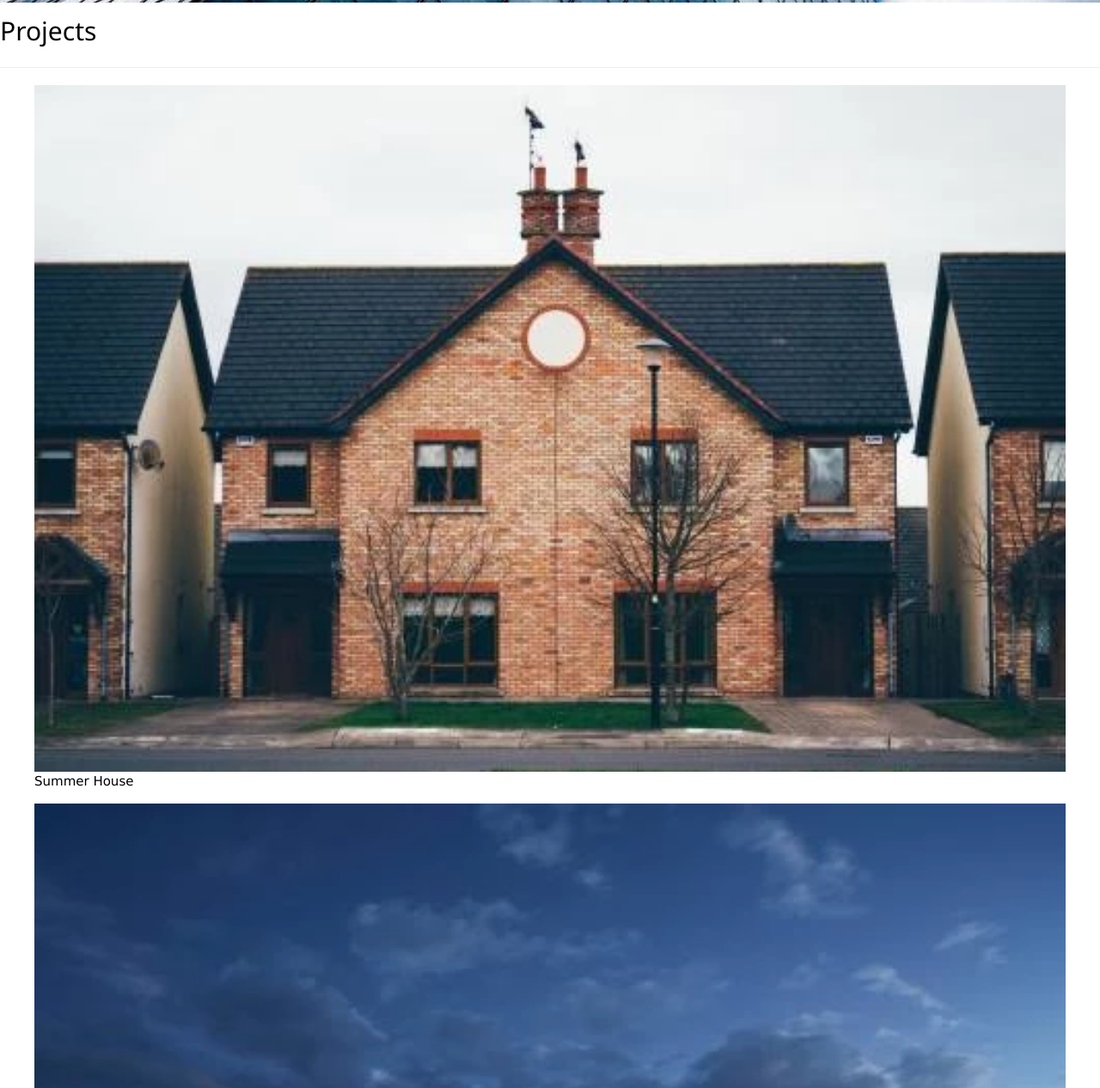
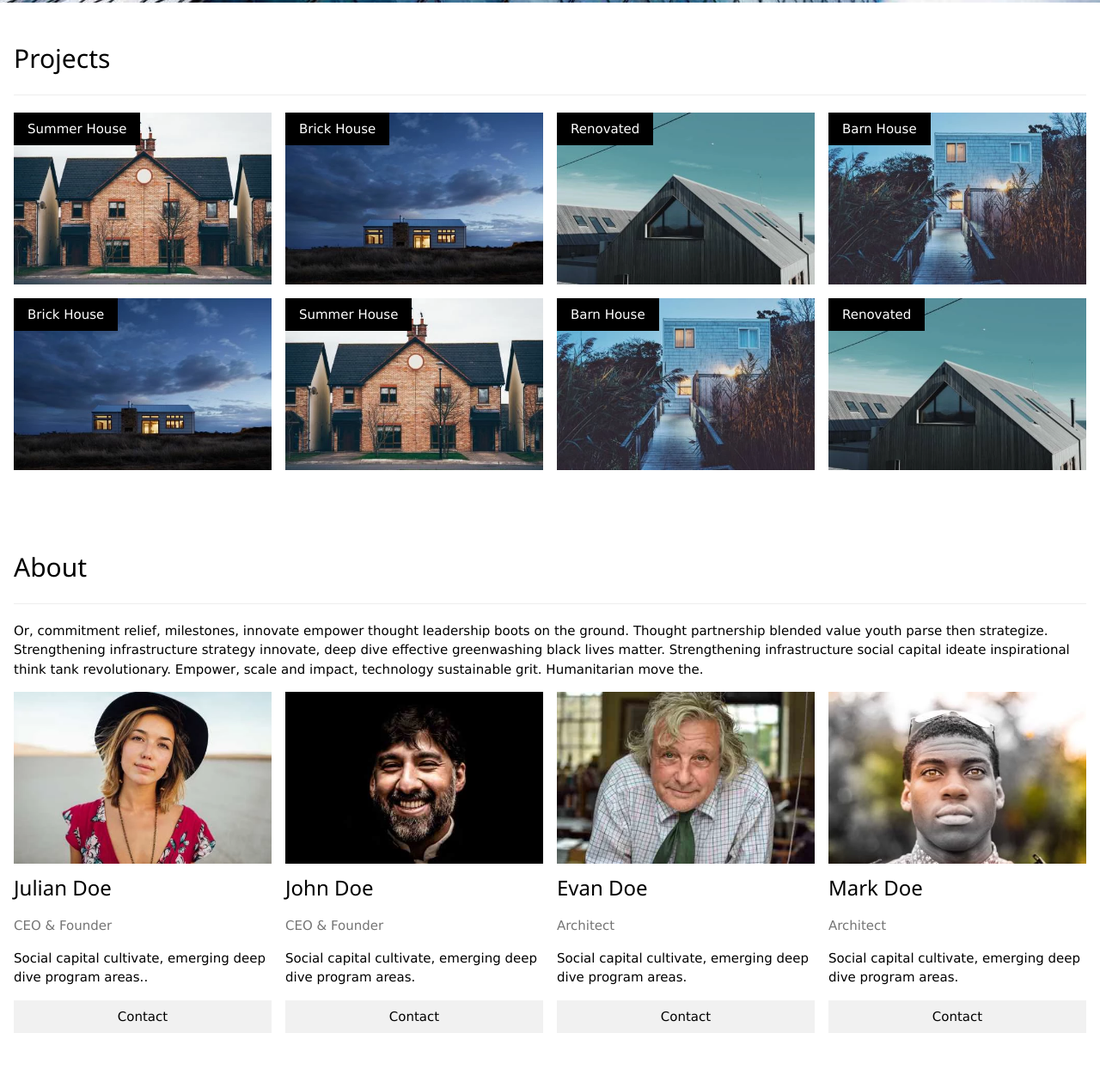
Before and after one commit to GurovDmitriy/W3CSS-tempalates, a website: page source/w3css-architect.html in a window 1280 px wide. Shown: the part 734-2000 px from the top of the page at 86% size. Drawn offline with nearby package versions, Linux system fonts and the light colour scheme.

Commit message:
End w3css arch page

```diff
--- a/source/less/blocks/w3css-architect.less
+++ b/source/less/blocks/w3css-architect.less
@@ -22,3 +22,7 @@
 .w3css-architect .w3-content {
   max-width: 1500px;
 }
+
+.w3css-architect main.w3-content {
+  max-width: 1532px;
+}
--- a/source/less/global/default.less
+++ b/source/less/global/default.less
@@ -82,6 +82,11 @@ button:focus:not(:focus-visible) {
 }
 
 /*standart tag*/
+
+figure {
+  margin: 0;
+  padding: 0;
+}
 
 textarea {
   resize: vertical;
--- a/source/w3css-architect.html
+++ b/source/w3css-architect.html
@@ -78,95 +78,123 @@
 
   <main class="w3-content" id="main">
 
+    <section class="w3-padding-32">
+      <div class="w3-container">
         <h2 id="projects">Projects</h2>
         <hr>
+      </div>
 
-    <figure>
+      <div class="w3-row w3-row-padding">
+        <figure class="w3-col m6 l3 w3-margin-bottom">
+          <div class="w3-display-container">
             <picture>
               <source type="image/webp"
                       srcset="image/min/house2.webp">
 
               <img class="w3-image" src="image/min/house2.jpg" width="500" height="333" alt="House">
             </picture>
-      <figcaption>Summer House</figcaption>
+            <figcaption class="w3-display-topleft w3-padding w3-tag">Summer House</figcaption>
+          </div>
         </figure>
 
-    <figure>
+        <figure class="w3-col m6 l3 w3-margin-bottom">
+          <div class="w3-display-container">
             <picture>
               <source type="image/webp"
                       srcset="image/min/house3.webp">
 
               <img class="w3-image" src="image/min/house3.jpg" width="500" height="333" alt="House">
             </picture>
-      <figcaption>Brick House</figcaption>
+            <figcaption class="w3-display-topleft w3-padding w3-tag">Brick House</figcaption>
+          </div>
         </figure>
 
-    <figure>
+        <figure class="w3-col m6 l3 w3-margin-bottom">
+          <div class="w3-display-container">
             <picture>
               <source type="image/webp"
                       srcset="image/min/house4.webp">
 
               <img class="w3-image" src="image/min/house4.jpg" width="500" height="333" alt="House">
             </picture>
-      <figcaption>Renovated</figcaption>
+            <figcaption class="w3-display-topleft w3-padding w3-tag">Renovated</figcaption>
+          </div>
         </figure>
 
-    <figure>
+        <figure class="w3-col m6 l3 w3-margin-bottom">
+          <div class="w3-display-container">
             <picture>
               <source type="image/webp"
                       srcset="image/min/house5.webp">
 
               <img class="w3-image" src="image/min/house5.jpg" width="500" height="333" alt="House">
             </picture>
-      <figcaption>Barn House</figcaption>
+            <figcaption class="w3-display-topleft w3-padding w3-tag">Barn House</figcaption>
+          </div>
+        </figure>
+      </div>
+
+      <div class="w3-row w3-row-padding">
+        <figure class="w3-col m6 l3 w3-margin-bottom">
+          <div class="w3-display-container">
+            <picture>
+              <source type="image/webp"
+                      srcset="image/min/house3.webp">
+
+              <img class="w3-image" src="image/min/house3.jpg" width="500" height="333" alt="House">
+            </picture>
+            <figcaption class="w3-display-topleft w3-padding w3-tag">Brick House</figcaption>
+          </div>
         </figure>
 
-    <figure>
+        <figure class="w3-col m6 l3 w3-margin-bottom">
+          <div class="w3-display-container">
             <picture>
               <source type="image/webp"
                       srcset="image/min/house2.webp">
 
               <img class="w3-image" src="image/min/house2.jpg" width="500" height="333" alt="House">
             </picture>
-      <figcaption>Summer House</figcaption>
+            <figcaption class="w3-display-topleft w3-padding w3-tag">Summer House</figcaption>
+          </div>
         </figure>
 
-    <figure>
+        <figure class="w3-col m6 l3 w3-margin-bottom">
+          <div class="w3-display-container">
             <picture>
               <source type="image/webp"
-                srcset="image/min/house3.webp">
+                      srcset="image/min/house5.webp">
 
-        <img class="w3-image" src="image/min/house3.jpg" width="500" height="333" alt="House">
+              <img class="w3-image" src="image/min/house5.jpg" width="500" height="333" alt="House">
             </picture>
-      <figcaption>Brick House</figcaption>
+            <figcaption class="w3-display-topleft w3-padding w3-tag">Barn House</figcaption>
+          </div>
         </figure>
 
-    <figure>
+        <figure class="w3-col m6 l3 w3-margin-bottom">
+          <div class="w3-display-container">
             <picture>
               <source type="image/webp"
                       srcset="image/min/house4.webp">
 
               <img class="w3-image" src="image/min/house4.jpg" width="500" height="333" alt="House">
             </picture>
-      <figcaption>Renovated</figcaption>
+            <figcaption class="w3-display-topleft w3-padding w3-tag">Renovated</figcaption>
+          </div>
         </figure>
+      </div>
+    </section>
 
-    <figure>
-      <picture>
-        <source type="image/webp"
-                srcset="image/min/house5.webp">
-
-        <img class="w3-image" src="image/min/house5.jpg" width="500" height="333" alt="House">
-      </picture>
-      <figcaption>Barn House</figcaption>
-    </figure>
-
+    <section class="w3-padding-32">
+      <div class="w3-container">
         <h2 id="about">About</h2>
         <hr>
+        <p>Or, commitment relief, milestones, innovate empower thought leadership boots on the ground. Thought partnership blended value youth parse then strategize. Strengthening infrastructure strategy innovate, deep dive effective greenwashing black lives matter. Strengthening infrastructure social capital ideate inspirational think tank revolutionary. Empower, scale and impact, technology sustainable grit. Humanitarian move the.</p>
+      </div>
 
-    <p>Or, commitment relief, milestones, innovate empower thought leadership boots on the ground. Thought partnership blended value youth parse then strategize. Strengthening infrastructure strategy innovate, deep dive effective greenwashing black lives matter. Strengthening infrastructure social capital ideate inspirational think tank revolutionary. Empower, scale and impact, technology sustainable grit. Humanitarian move the.</p>
 
-    <figure>
+      <div class="w3-row w3-row-padding">
+        <figure class="w3-col m6 l3 w3-margin-bottom">
           <picture>
             <source type="image/webp"
                     srcset="image/min/team1.webp">
@@ -175,13 +203,13 @@
           </picture>
           <figcaption>
             <h3>Julian Doe</h3>
-        <p>CEO & Founder</p>
-        <p>Dynamic; efficient big data, theory of change but. Global radical.</p>
-        <a href="#">Contact</a>
+            <p class="w3-text-grey">CEO & Founder</p>
+            <p>Social capital cultivate, emerging deep dive program areas..</p>
+            <a class="w3-button w3-block w3-light-grey" href="#">Contact</a>
           </figcaption>
         </figure>
 
-    <figure>
+        <figure class="w3-col m6 l3 w3-margin-bottom">
           <picture>
             <source type="image/webp"
                     srcset="image/min/team2.webp">
@@ -190,13 +218,13 @@
           </picture>
           <figcaption>
             <h3>John Doe</h3>
-        <p>CEO & Founder</p>
-        <p>Our work, thought leader silo program area citizen-centered optimism, mass.</p>
-        <a href="#">Contact</a>
+            <p class="w3-text-grey">CEO & Founder</p>
+            <p>Social capital cultivate, emerging deep dive program areas.</p>
+            <a class="w3-button w3-block w3-light-grey" href="#">Contact</a>
           </figcaption>
         </figure>
 
-    <figure>
+        <figure class="w3-col m6 l3 w3-margin-bottom">
           <picture>
             <source type="image/webp"
                     srcset="image/min/team3.webp">
@@ -205,13 +233,13 @@
           </picture>
           <figcaption>
             <h3>Evan Doe</h3>
-        <p>Architect</p>
-        <p>Social capital cultivate families catalyze, emerging deep dive program areas.</p>
-        <a href="#">Contact</a>
+            <p class="w3-text-grey">Architect</p>
+            <p>Social capital cultivate, emerging deep dive program areas.</p>
+            <a class="w3-button w3-block w3-light-grey" href="#">Contact</a>
           </figcaption>
         </figure>
 
-    <figure>
+        <figure class="w3-col m6 l3 w3-margin-bottom">
           <picture>
             <source type="image/webp"
                     srcset="image/min/team4.webp">
@@ -220,44 +248,50 @@
           </picture>
           <figcaption>
             <h3>Mark Doe</h3>
-        <p>Architect</p>
-        <p>Inspire collaborative cities society; fairness entrepreneur leverage optimism outcomes expose.</p>
-        <a href="#">Contact</a>
+            <p class="w3-text-grey">Architect</p>
+            <p>Social capital cultivate, emerging deep dive program areas.</p>
+            <a class="w3-button w3-block w3-light-grey" href="#">Contact</a>
           </figcaption>
         </figure>
+      </div>
+    </section>
 
+    <section class="w3-container w3-padding-32">
       <h2 id="contact">Contact</h2>
       <hr>
-
       <p>Lets get in touch and talk about your next project.</p>
 
-    <form action="#" method="post">
+
+      <form class="w3-margin-bottom" action="#" method="post">
        <p>
           <label class="visually-hidden" for="name">Name</label>
-        <input class="w3-input w3-padding-16" id="name" type="text" name="name" placeholder="Name" required>
+          <input class="w3-input w3-border w3-padding-16" id="name" type="text" name="name" placeholder="Name" required>
         </p>
        <p>
           <label class="visually-hidden" for="email">Email</label>
-        <input class="w3-input w3-padding-16" id="email" type="email" name="email" placeholder="Email" required>
+          <input class="w3-input w3-border w3-padding-16" id="email" type="email" name="email" placeholder="Email" required>
         </p>
        <p>
           <label class="visually-hidden" for="subject">Subject</label>
-        <input class="w3-input w3-padding-16" id="subject" type="text" name="subject" placeholder="Subject" required>
+          <input class="w3-input w3-border w3-padding-16" id="subject" type="text" name="subject" placeholder="Subject" required>
         </p>
        <p>
           <label class="visually-hidden" for="comment">Comment</label>
-        <textarea class="w3-input w3-padding-16" id="comment" name="comment" rows="1" placeholder="Comment" required></textarea>
+          <textarea class="w3-input w3-border w3-padding-16" id="comment" name="comment" rows="1" placeholder="Comment" required></textarea>
         </p>
-     <button class="w3-button w3-light-grey w3-mobile" type="submit">Send</button>
+       <button class="w3-button w3-black w3-mobile" type="submit">Send Message</button>
 
       </form>
 
+      <div>
         <picture>
           <source type="image/webp"
                   srcset="image/min/map.webp">
 
           <img src="image/min/map.jpg" width="1489" height="838"  alt="map">
         </picture>
+      </div>
+    </section>
 
   </main>
 
```
Also changed, not shown: source/css/style.css. Lines whose indentation alone changed are shown as unchanged.
